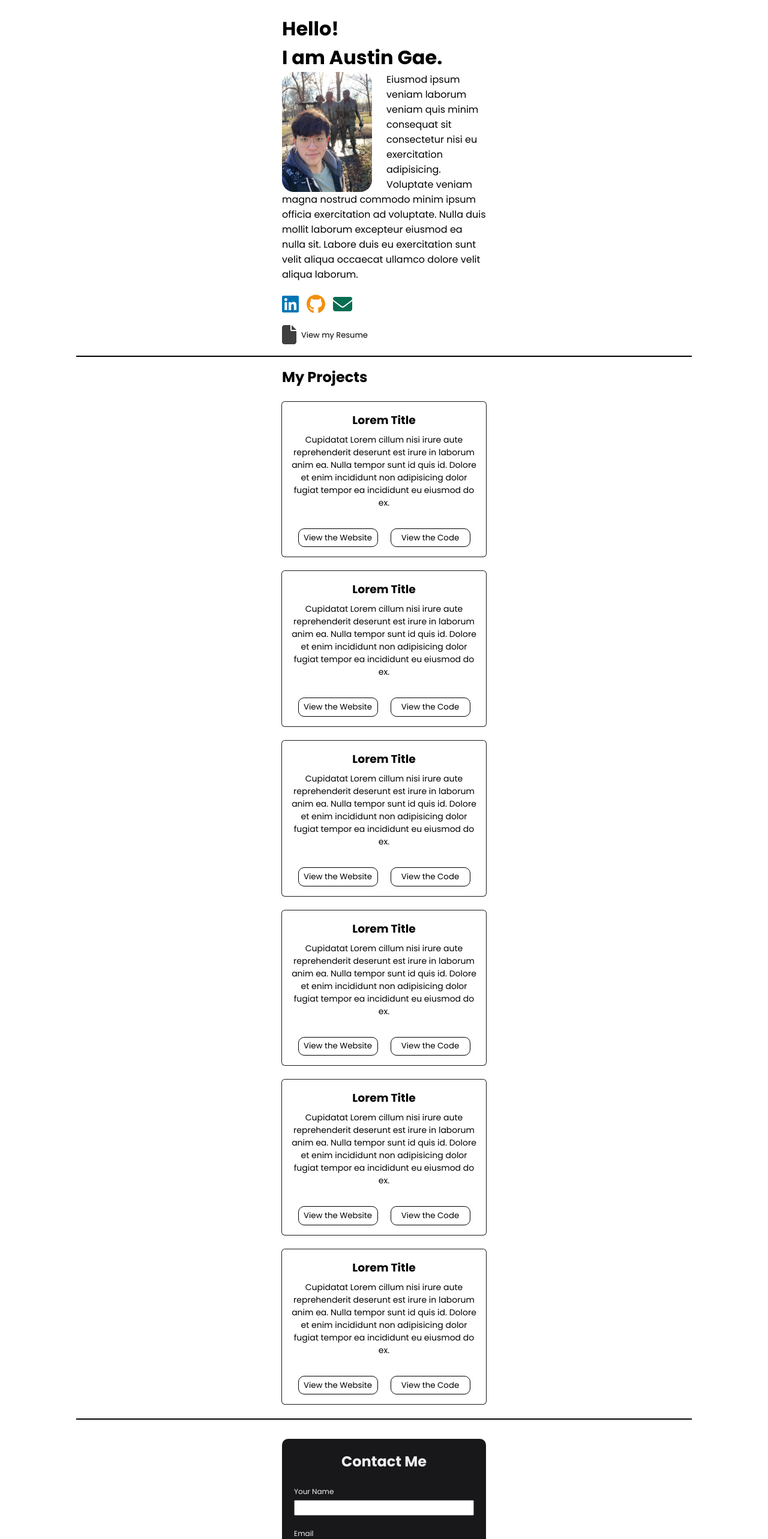
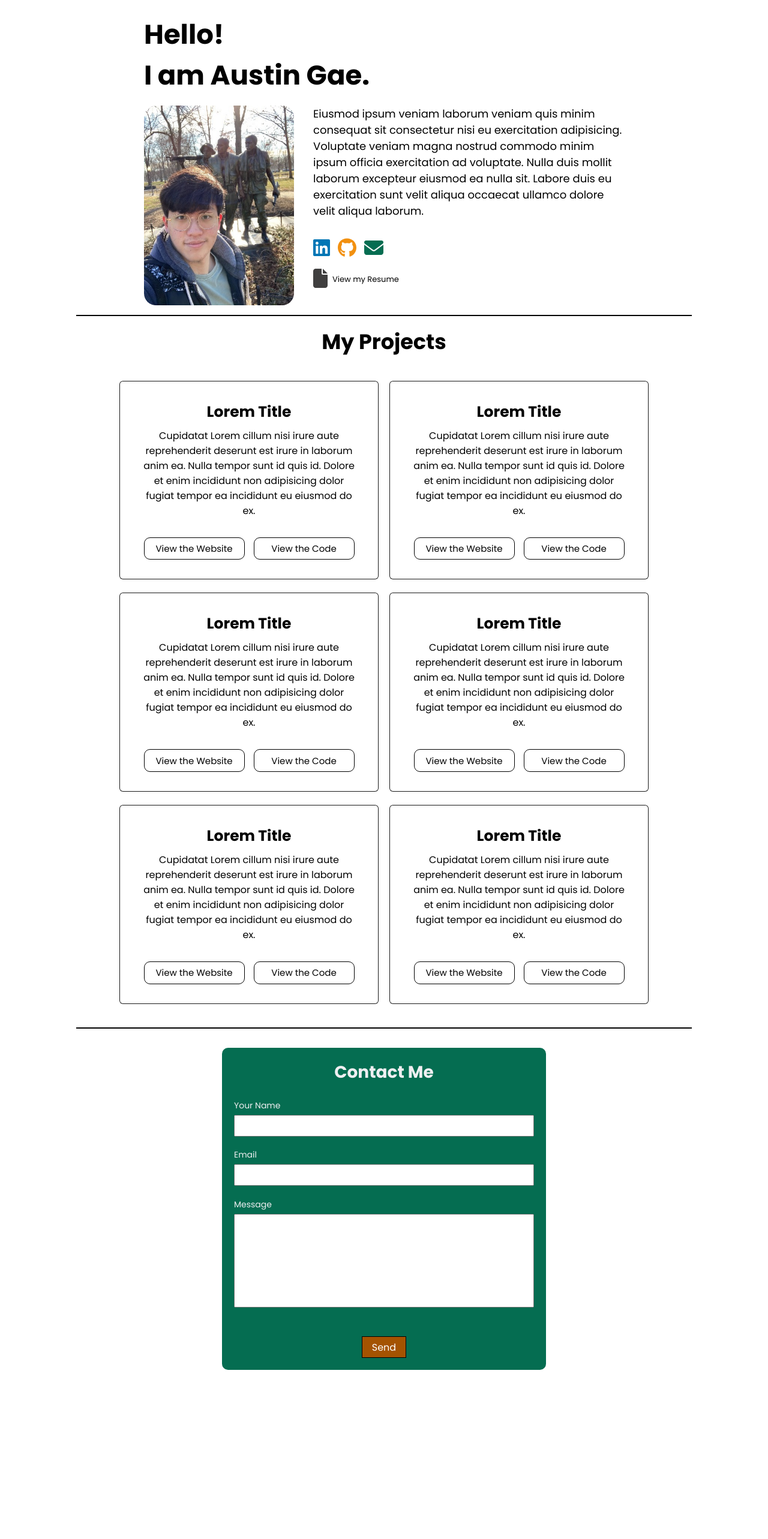
Before and after one commit to austingae/Austin-Portfolio, a React (Create React App) app: page / in a window 1280 px wide. Shown: the top 2566 px of the page at 60% size. Built offline with nearby package versions, Linux system fonts and the light colour scheme.

Commit message:
@media screen and (min-width: 768px), and also screen and (min-width: 1200px)

```diff
--- a/src/App.css
+++ b/src/App.css
@@ -35,6 +35,46 @@ body {
   margin-bottom: 1.5rem;
 }
 
-@media screen and (min-width: 768px){
+@media screen and (min-width: 768px) and (max-width: 1200px) {
 
+  .my-projects {
+    width: 750px;
+    margin-inline: auto;
+  }
+
+  .my-projects__grid-container {
+    display: grid;
+    grid-template-columns: 350px 350px;
+    grid-template-rows: auto auto auto;
+
+    justify-content: space-around;
+
+  }
+
+  .my-projects__title {
+    font-size: 30px;
+    text-align: center;
+    margin-bottom: 2.5rem;
+  }
 }
+
+@media screen and (min-width: 1200px) {
+  .my-projects {
+    width: 900px;
+    margin-inline: auto;
+  }
+
+  .my-projects__grid-container {
+    display: grid;
+    grid-template-columns: 430px 430px;
+    grid-template-rows: auto auto auto;
+
+    justify-content: space-around;
+  }
+
+  .my-projects__title {
+    font-size: 35px;
+    text-align: center;
+    margin-bottom: 2.5rem;
+  }
+}
--- a/src/App.js
+++ b/src/App.js
@@ -6,6 +6,8 @@ import ProjectTemplate from './Components/ProjectTemplate';
 
 import ContactUs from './Components/ContactUs';
 import AboutMe from './Components/AboutMe';
+
+import USCSSOWebsiteImage from "./Images/uscsso.png";
 
 function App() {
 
@@ -22,12 +24,14 @@ function App() {
       <section>
         <div className='my-projects'>
           <h2 className='my-projects__title'>My Projects</h2>
+          <div className='my-projects__grid-container'>
             <ProjectTemplate title='Lorem Title' description='Cupidatat Lorem cillum nisi irure aute reprehenderit deserunt est irure in laborum anim ea. Nulla tempor sunt id quis id. Dolore et enim incididunt non adipisicing dolor fugiat tempor ea incididunt eu eiusmod do ex.'/>
             <ProjectTemplate title='Lorem Title' description='Cupidatat Lorem cillum nisi irure aute reprehenderit deserunt est irure in laborum anim ea. Nulla tempor sunt id quis id. Dolore et enim incididunt non adipisicing dolor fugiat tempor ea incididunt eu eiusmod do ex.'/>
             <ProjectTemplate title='Lorem Title' description='Cupidatat Lorem cillum nisi irure aute reprehenderit deserunt est irure in laborum anim ea. Nulla tempor sunt id quis id. Dolore et enim incididunt non adipisicing dolor fugiat tempor ea incididunt eu eiusmod do ex.'/>
             <ProjectTemplate title='Lorem Title' description='Cupidatat Lorem cillum nisi irure aute reprehenderit deserunt est irure in laborum anim ea. Nulla tempor sunt id quis id. Dolore et enim incididunt non adipisicing dolor fugiat tempor ea incididunt eu eiusmod do ex.'/>
             <ProjectTemplate title='Lorem Title' description='Cupidatat Lorem cillum nisi irure aute reprehenderit deserunt est irure in laborum anim ea. Nulla tempor sunt id quis id. Dolore et enim incididunt non adipisicing dolor fugiat tempor ea incididunt eu eiusmod do ex.'/>
             <ProjectTemplate title='Lorem Title' description='Cupidatat Lorem cillum nisi irure aute reprehenderit deserunt est irure in laborum anim ea. Nulla tempor sunt id quis id. Dolore et enim incididunt non adipisicing dolor fugiat tempor ea incididunt eu eiusmod do ex.'/>
+          </div>
         </div>
       </section>
 
--- a/src/Components/AboutMe.css
+++ b/src/Components/AboutMe.css
@@ -6,6 +6,10 @@
   375px = 340px + 0px + 0px + margin-inline: auto, so (17.5px + 17.5px)
   */
   margin-top: 1.5rem;
+}
+
+.about-me__my-name {
+  margin-bottom: 1rem;
 }
 
 .about-me__profile-image {
@@ -21,7 +25,6 @@
   align-items: center;
 
   margin-top: 1.3rem;
-
 }
 
 .about-me__social-media-icon {
@@ -61,3 +64,58 @@
   color: black;
   text-decoration: none;
 }
+
+@media screen and (min-width: 768px) and (max-width: 1200px) {
+  .about-me {
+    width: 500px;
+    margin-inline: auto;
+    /*
+    Parent Div's Width = Child Div's Width + Padding + Border + Margin
+    */
+    margin-top: 1.5rem;
+  }
+
+  .about-me__my-name {
+    font-size: 40px;
+  }
+
+  .about-me__profile-image {
+    width: 225px;
+    margin-right: 2rem;
+    margin-bottom: 1rem;
+  }
+
+  .about-me__my-short-description {
+    font-size: 20px;
+  }
+}
+
+@media screen and (min-width: 1200px) {
+  .about-me {
+    width: 800px;
+    margin-inline: auto;
+    /*
+    Parent Div's Width = Child Div's Width + Padding + Border + Margin
+    1440px = 800px + 0px + 0px + margin-inline: auto, so (320px + 320px)
+    */
+  }
+
+  .about-me__my-name {
+    font-size: 45px;
+  }
+
+  .about-me__profile-image {
+    width: 250px;
+    margin-right: 2rem;
+    margin-bottom: 1rem;
+  }
+
+  .about-me__my-short-description {
+    font-size: 18px;
+  }
+
+  .about-me__social-media-container {
+    margin-top: 2rem;
+  }
+
+}
--- a/src/Components/ContactUs.css
+++ b/src/Components/ContactUs.css
@@ -3,7 +3,7 @@
   padding: 20px;
   margin-inline: auto;
 
-  background-color: rgb(24,24,26);
+  background-color: rgb(5,109,81);
 
   border-radius: 10px;
 
@@ -46,12 +46,11 @@
 }
 .contact-me-form__submit-button {
   color: white;
-  background-color: rgb(15,13,16);
+  background-color: rgb(164, 83, 1);
 
   font-size: 14px;
   padding: 0.3rem 1rem 0.3rem 1rem;
   border-style: solid;
-  border-color: white;
   border-width: 0.05rem;
 
   cursor: pointer;
@@ -72,3 +71,25 @@
   font-size: 15px;
   text-align: center;
 }
+
+@media screen and (min-width: 768px) {
+  .contact-me-form {
+    width: 500px;
+  }
+
+  .contact-me-form__title {
+    font-size: 28px;
+  }
+
+  .contact-me-form__item-label {
+    font-size: 14px;
+  }
+
+  .contact-me-form__input {
+    height: 30px;
+  }
+
+  .contact-me-form__submit-button {
+    font-size: 16px;
+  }
+}
--- a/src/Components/ProjectTemplate.css
+++ b/src/Components/ProjectTemplate.css
@@ -6,6 +6,12 @@
   box-shadow: rgba(255, 255, 255, 0.2) 0px 0px 0px 1px inset, rgba(0, 0, 0, 0.9) 0px 0px 0px 1px;
 
   margin-bottom: 1.5rem;
+}
+
+.project__website-image {
+  width: 70%;
+  margin-top: 1rem;
+  border-style: solid;
 }
 
 .project__description {
@@ -36,3 +42,23 @@
   background-color: black;
   color: white;
 }
+
+@media screen and (min-width: 1200px) {
+  .project {
+    padding: 2rem;
+  }
+
+  .project__title {
+    font-size: 25px;
+  }
+
+  .project__description {
+    font-size: 16px;
+  }
+
+  .project__button {
+    width: 150px;
+    padding: 0.4rem 0.5rem 0.4rem 0.5rem;
+    font-size: 15px;
+  }
+}
--- a/src/Components/ProjectTemplate.js
+++ b/src/Components/ProjectTemplate.js
@@ -6,6 +6,7 @@ const ProjectTemplate = (props) => {
   return (
     <div className='project'>
       <h3 className='project__title'>{props.title}</h3>
+      {/*<img className='project__website-image' src={props.websiteImage}/>*/}
       <p className='project__description'>{props.description}</p>
       <div className='project__buttons-container'>
         <button className='project__button'>View the Website</button>
```
Lines whose indentation alone changed are shown as unchanged.
